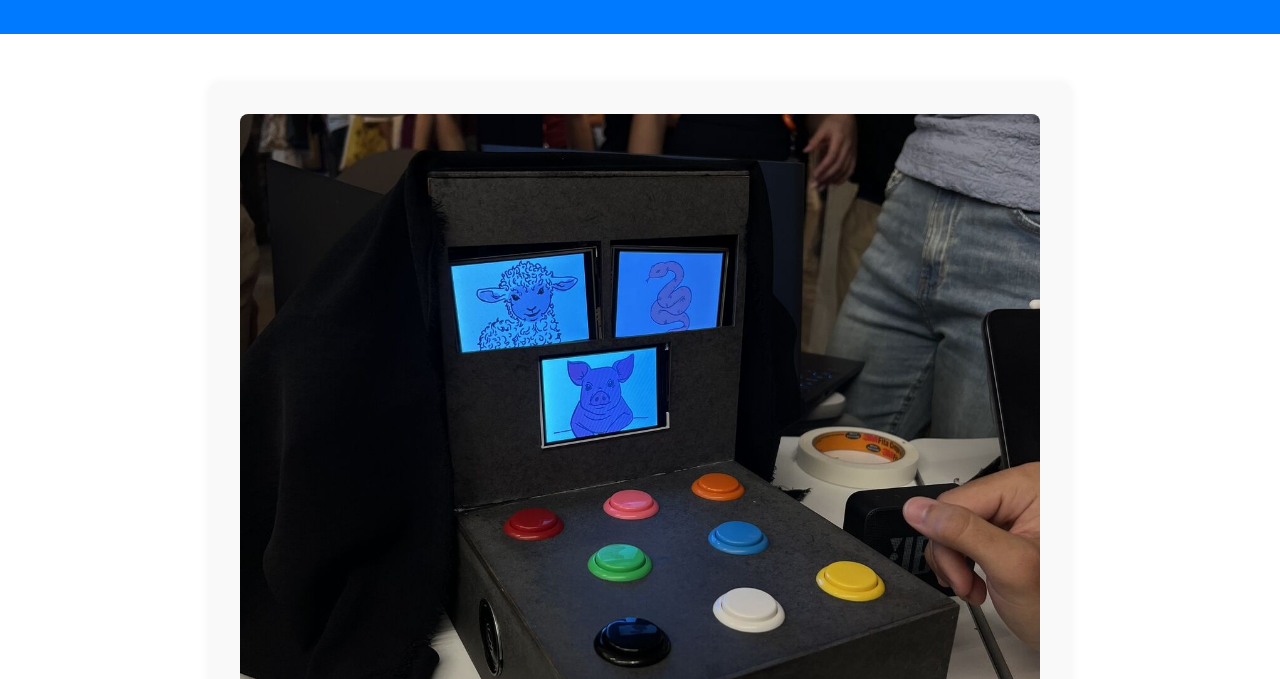
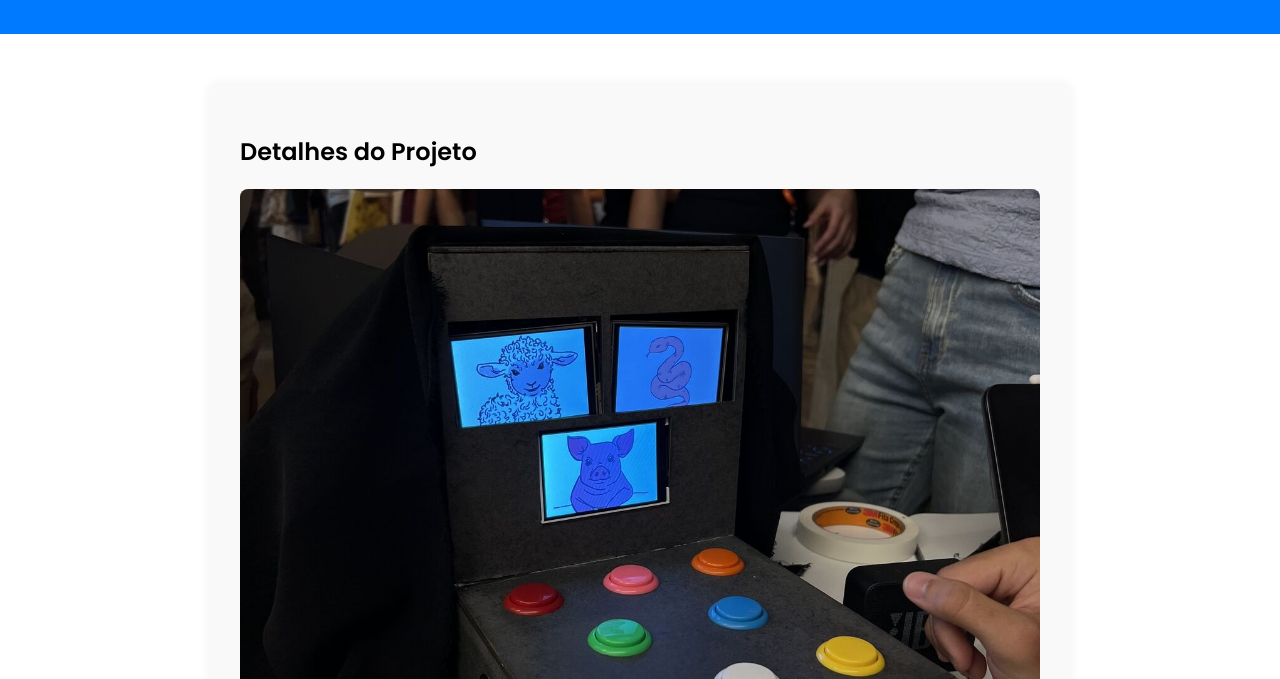
Before and after one commit to Bernalencouto/Portf-lio, a plain HTML site: page projetos.html in a window 1280 px wide. Shown: the part 121-800 px from the top of the page. Drawn offline with Linux system fonts and the light colour scheme.

Commit message:
Update projeto

```diff
--- a/projetos.html
+++ b/projetos.html
@@ -1,8 +1,10 @@
+<!DOCTYPE html>
+<html lang="pt">
 <head>
-  <meta charset="UTF-8" />
-  <meta name="viewport" content="width=device-width, initial-scale=1.0" />
+  <meta charset="UTF-8">
+  <meta name="viewport" content="width=device-width, initial-scale=1.0">
   <title>Projetos - Bernardo Alencar</title>
-  <link rel="stylesheet" href="style.css" />
+  <link rel="stylesheet" href="style.css">
   <link href="https://fonts.googleapis.com/css2?family=Poppins:wght@400;600&display=swap" rel="stylesheet">
 </head>
 <body class="projetos">
@@ -12,8 +14,10 @@
   </header>
   <main>
     <section class="content-box">
-      <img src="1748788684191.jpeg" alt="Animal Quest" class="project-img" />
+      <h2>Detalhes do Projeto</h2>
+      <img src="1748788684191.jpeg" alt="Animal Quest" class="project-img">
       <article>
+        <h3>Sobre o Jogo</h3>
         <p>O jogo Animal Quest é um ambiente de exploração sensorial onde os jogadores interagem com elementos físicos (8 botões) e digitais (como imagens e sons). O foco principal será ensinar sobre os animais, suas cores e sons, ajudando no desenvolvimento de habilidades de associação, percepção sensorial e memória.</p>
         <p>O jogador interage com peças táteis de diferentes cores para aprender sobre os sons e características desses animais. O jogo oferece um feedback sensorial ao produzir sons dos animais e visual por meio das imagens na tela para reforçar o aprendizado e engajamento do público.</p>
         <p>Também possui um reforço positivo em que cada ação correta do jogador leva para uma bonificação como "parabéns, você acertou!".</p>
```
